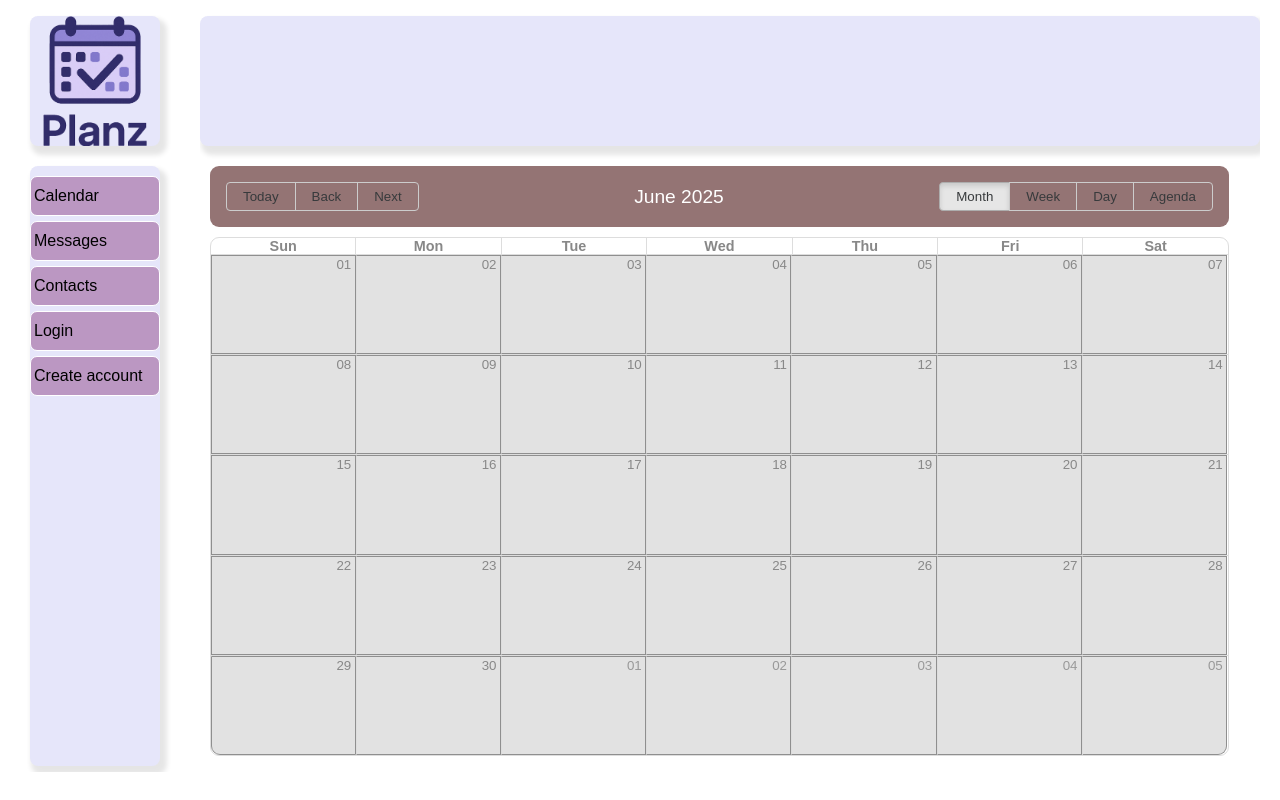
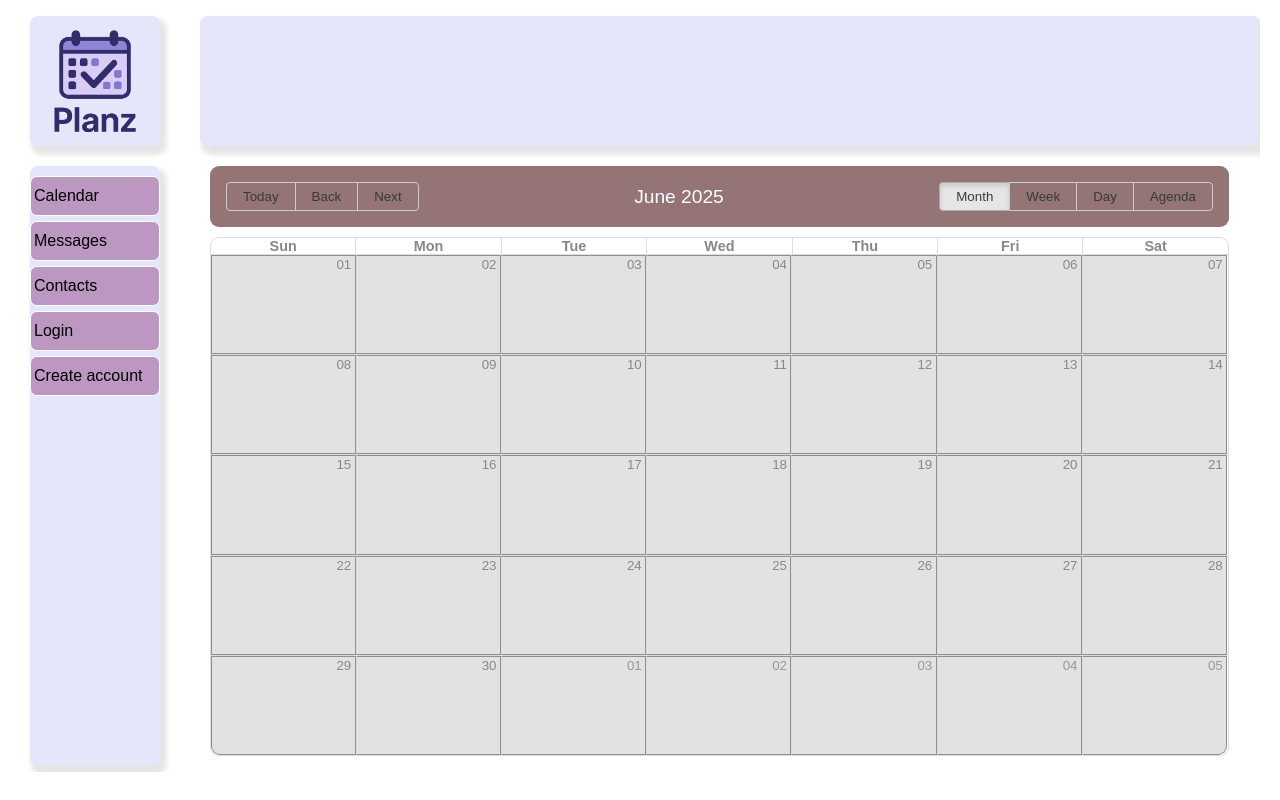
Before and after one commit to LaneLR/calendar-app, a Next.js app: page / in a window 1280 px wide. Built offline with nearby package versions, Linux system fonts and the light colour scheme; no server answers.

Commit message:
style adjustments; padding

```diff
--- a/src/components/Square.jsx
+++ b/src/components/Square.jsx
@@ -31,9 +31,10 @@ export default function Square({ children }) {
         <SquareContent>
           <Image
             src="/images/PlanzLogo.png"
-            fill
+            height={125}
+            width={100}
             alt="Planz Logo"
-            style={{ objectFit: "contain" }}
+            style={{ objectFit: "contain", padding: '9px' }}
           />
         </SquareContent>
       </SquareWrapper>
```
